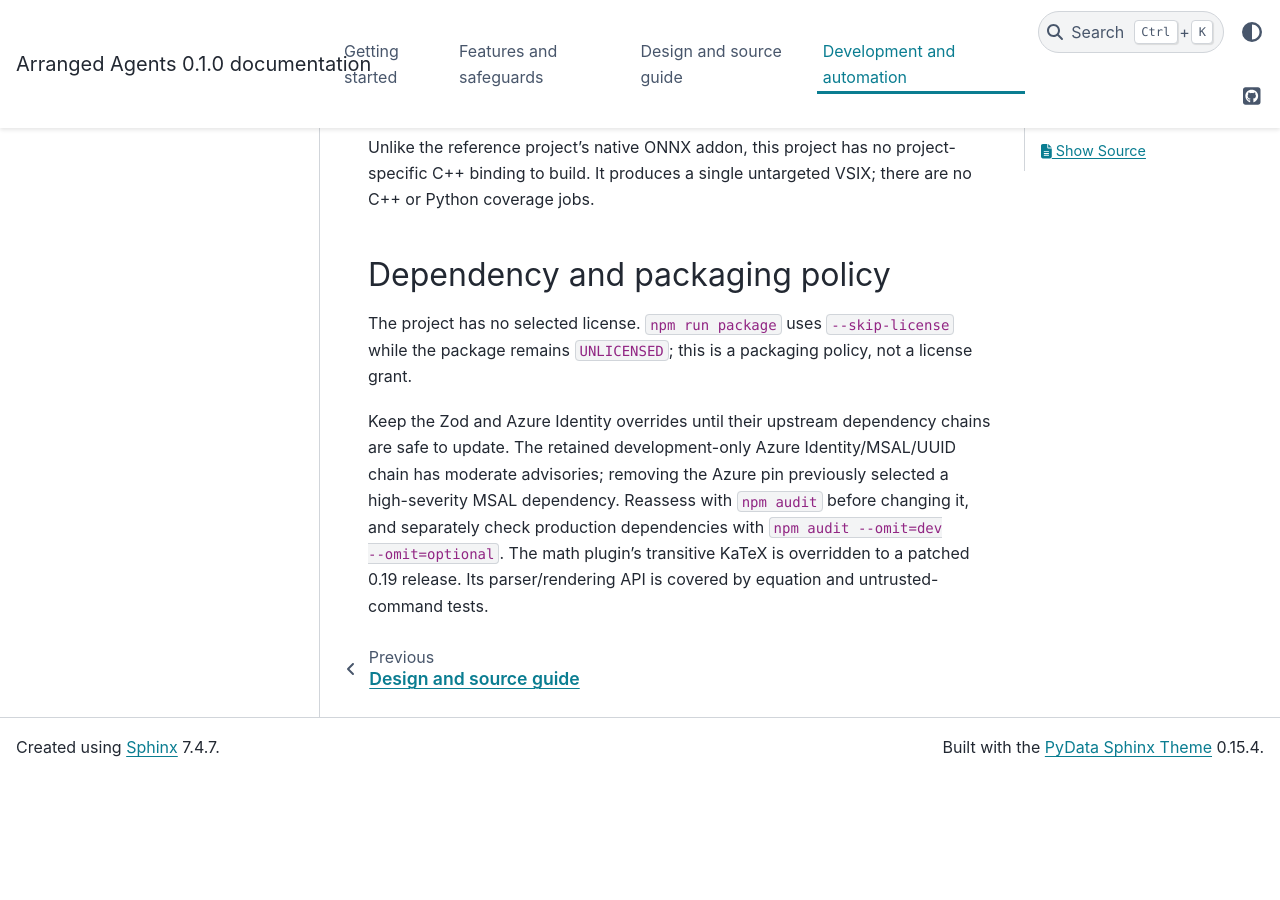
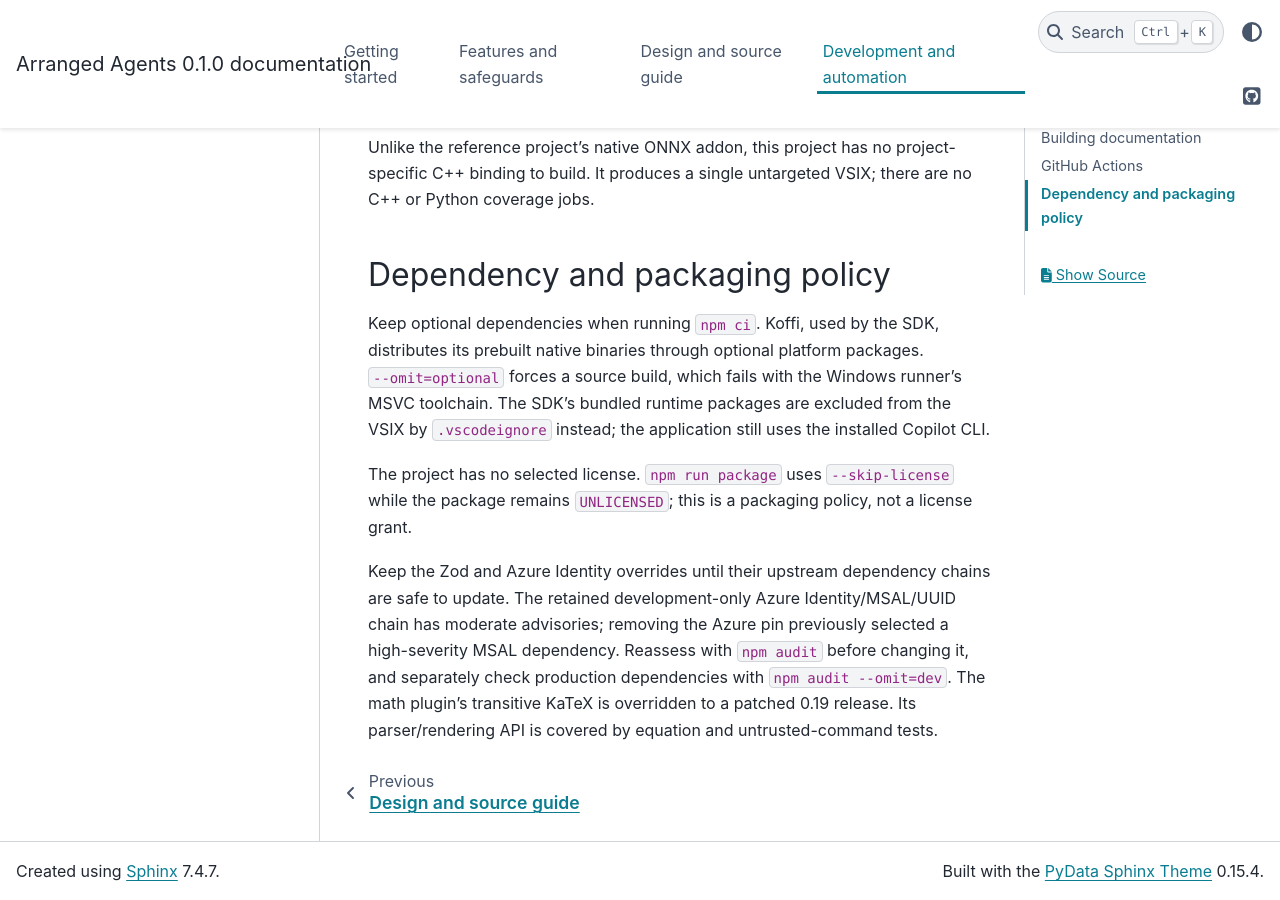
Before and after one commit to xadupre/arranged-agents, a Sphinx documentation site: the page built from docs/development.rst, in a window 1280 px wide and 900 px high, scrolled down 2796 px. Built offline with Sphinx 7.4.7 and the PyData theme 0.15.4, drawn with Linux system fonts in a browser that asks for light colours; before the commit the page ends 3573 px from its top, so only the background shows below that; some of the changed text lies outside the part shown.

Commit message:
Fix Windows CI by retaining optional native prebuilts
Use standard npm ci in automation and the launcher so Koffi loads its platform binary instead of invoking a failing MSVC source build. Update installation documentation and the launcher regression test; keep bundled Copilot runtimes excluded from VSIX packaging.

Co-authored-by: Copilot <223556219+Copilot@users.noreply.github.com>

```diff
--- a/docs/development.rst
+++ b/docs/development.rst
@@ -101,6 +101,12 @@ there are no C++ or Python coverage jobs.
 Dependency and packaging policy
 -------------------------------
 
+Keep optional dependencies when running ``npm ci``. Koffi, used by the SDK,
+distributes its prebuilt native binaries through optional platform packages.
+``--omit=optional`` forces a source build, which fails with the Windows runner's
+MSVC toolchain. The SDK's bundled runtime packages are excluded from the VSIX
+by ``.vscodeignore`` instead; the application still uses the installed Copilot CLI.
+
 The project has no selected license. ``npm run package`` uses ``--skip-license``
 while the package remains ``UNLICENSED``; this is a packaging policy, not a license
 grant.
--- a/docs/getting_started.rst
+++ b/docs/getting_started.rst
@@ -97,7 +97,7 @@ Install a VSIX
 
 .. code-block:: bash
 
-   npm ci --omit=optional
+   npm ci
    npm run package
    code --install-extension ./arranged-agents-0.1.0.vsix
 
```
Also changed, not shown: other parts of docs/development.rst (+2 -2 lines), README.md (+2 -2 lines), 5 other files.
